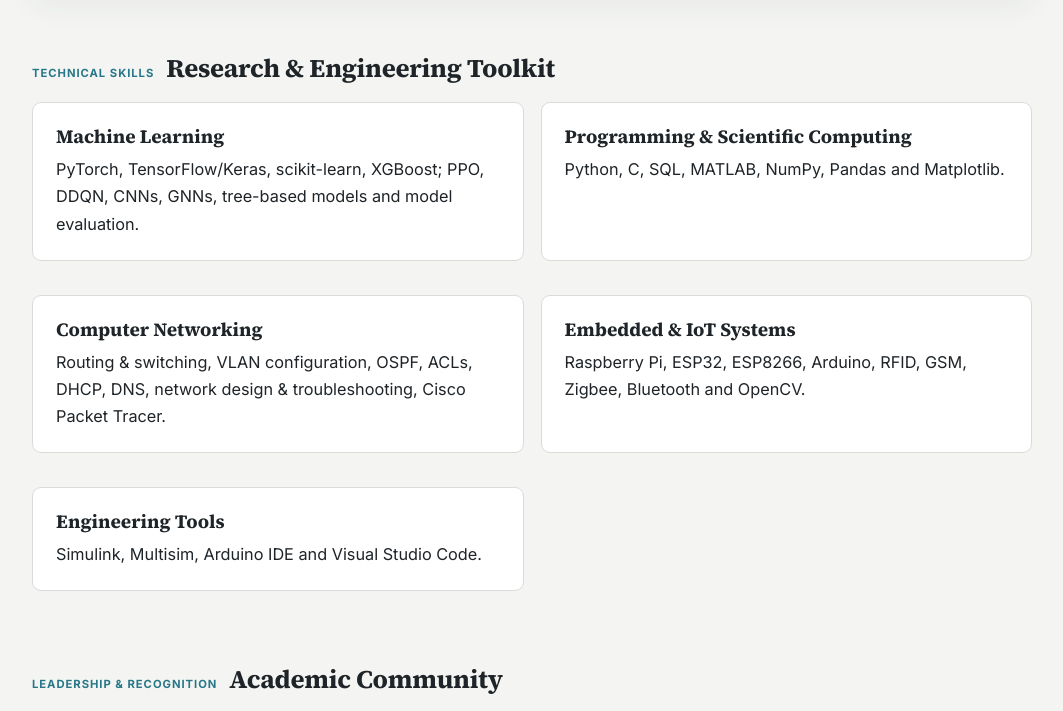
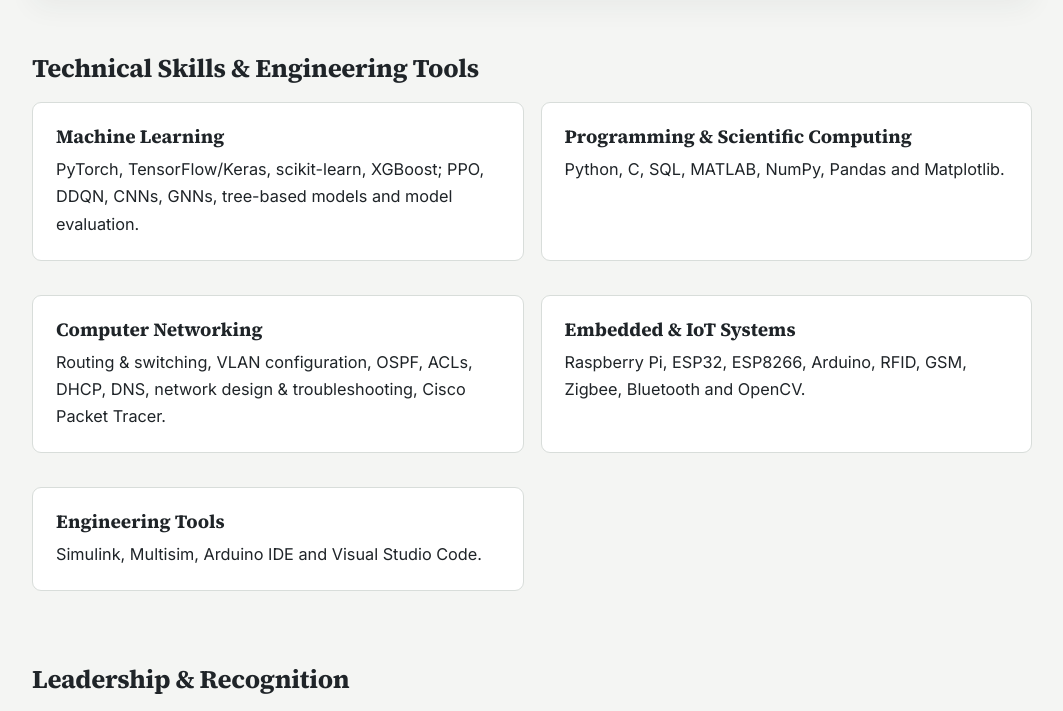
Before and after one commit to udita-arshee/udita-arshee.github.io, a plain HTML site: page education.html in a window 1280 px wide. Shown: the part 767-1478 px from the top of the page, without its empty margins (108-1171 px from the left). Drawn offline with Linux system fonts and the light colour scheme.

Commit message:
Simplify education section headings

```diff
--- a/education.html
+++ b/education.html
@@ -12,28 +12,6 @@
   <link rel="stylesheet" href="style.css?v=4" />
   <link rel="icon" type="image/svg+xml" href="favicon.svg" />
   <link rel="canonical" href="https://udita-arshee.github.io/education.html" />
-  <style>
-    .edu-section-head {
-      display: flex;
-      flex-direction: row;
-      align-items: baseline;
-      gap: 12px;
-      flex-wrap: wrap;
-      width: 100%;
-      margin: 0 0 19px;
-      padding: 0;
-      text-align: left;
-    }
-    .edu-section-head .kicker {
-      margin: 0;
-      padding: 0;
-      flex: 0 0 auto;
-    }
-    .edu-section-head h2 {
-      margin: 0;
-      padding: 0;
-    }
-  </style>
 </head>
 <body>
   <div class="focus-bar">Wireless Sensor Networks · IoT · Intelligent Wireless Networks</div>
@@ -47,7 +25,7 @@
   <div class="research-question"><strong>Recent academic performance: final four regular-term GPAs were 3.65, 3.74, 3.65 and 3.70.</strong></div>
   <h3>Relevant Coursework</h3><ul class="tags"><li>Wireless Communications</li><li>Computer Networks</li><li>Digital Communication</li><li>Information Theory</li><li>Digital Signal Processing</li><li>Signal &amp; Systems</li><li>Antenna Engineering</li><li>Microwave Engineering</li><li>Machine Learning</li><li>Microprocessors &amp; Microcomputers</li><li>Telecommunication Engineering</li><li>Satellite Communications &amp; RADAR</li></ul>
 </div></section>
-<section><div class="section-head edu-section-head"><p class="kicker">Technical Skills</p><h2>Research &amp; Engineering Toolkit</h2></div>
+<section><div class="section-head"><h2>Technical Skills &amp; Engineering Tools</h2></div>
   <div class="grid-2">
     <div class="card"><h3>Machine Learning</h3><p>PyTorch, TensorFlow/Keras, scikit-learn, XGBoost; PPO, DDQN, CNNs, GNNs, tree-based models and model evaluation.</p></div>
     <div class="card"><h3>Programming &amp; Scientific Computing</h3><p>Python, C, SQL, MATLAB, NumPy, Pandas and Matplotlib.</p></div>
@@ -56,14 +34,14 @@
     <div class="card"><h3>Engineering Tools</h3><p>Simulink, Multisim, Arduino IDE and Visual Studio Code.</p></div>
   </div>
 </section>
-<section><div class="section-head edu-section-head"><p class="kicker">Leadership &amp; Recognition</p><h2>Academic Community</h2></div>
+<section><div class="section-head"><h2>Leadership &amp; Recognition</h2></div>
   <div class="grid-2">
     <div class="card honor-card"><h3>Champion · Technical Writing</h3><p class="meta">EUREKA S/1 · KUET Research Society · 2025</p><p>Recognized in the technical-writing competition organized through KUET Research Society.</p></div>
     <div class="card"><h3>Department Executive · KUET Research Society</h3><p class="meta">2025–2026</p><p>Coordinated research-focused events and supported student participation in technical and academic activities.</p></div>
     <div class="card"><h3>Campus Ambassador · SheSTEM</h3><p class="meta">2024–2026</p><p>Promoted STEM awareness and encouraged student engagement in technical initiatives and events.</p></div>
   </div>
 </section>
-<section><div class="section-head edu-section-head"><p class="kicker">Training</p><h2>Certifications &amp; Technical Exposure</h2></div>
+<section><div class="section-head"><h2>Certifications &amp; Technical Exposure</h2></div>
   <div class="card"><ul class="profile-list"><li><strong>Supervised Machine Learning: Regression and Classification:</strong> DeepLearning.AI, Coursera</li><li><strong>Computer Networking:</strong> EDGE Project, ICT Division, Government of Bangladesh</li><li><strong>Data Analysis &amp; Programming:</strong> DataCamp</li><li><strong>Industrial visits:</strong> UGC National Data Center; Bangladesh Cable Shilpa Limited (BCSL); Walton Hi-Tech Industries PLC</li></ul></div>
 </section>
 <section><div class="card"><h3>Curriculum Vitae</h3><p>For a compact record of education, research, publications, projects, technical skills and references, view the current CV.</p><div class="identity-links"><a href="Udita_Rahman_Arshee_CV.pdf" target="_blank" rel="noopener"><span class="contact-icon">📄</span><span>Open CV</span></a></div></div></section>
```
